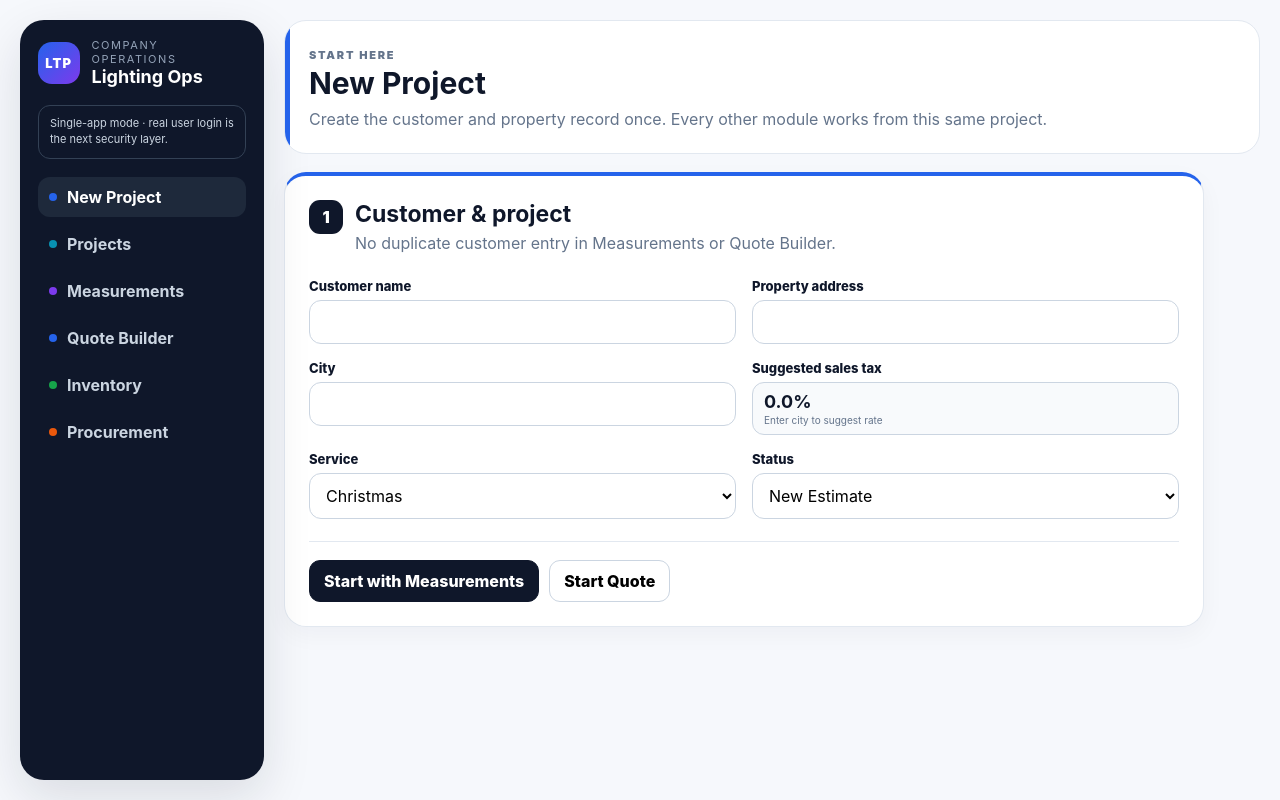
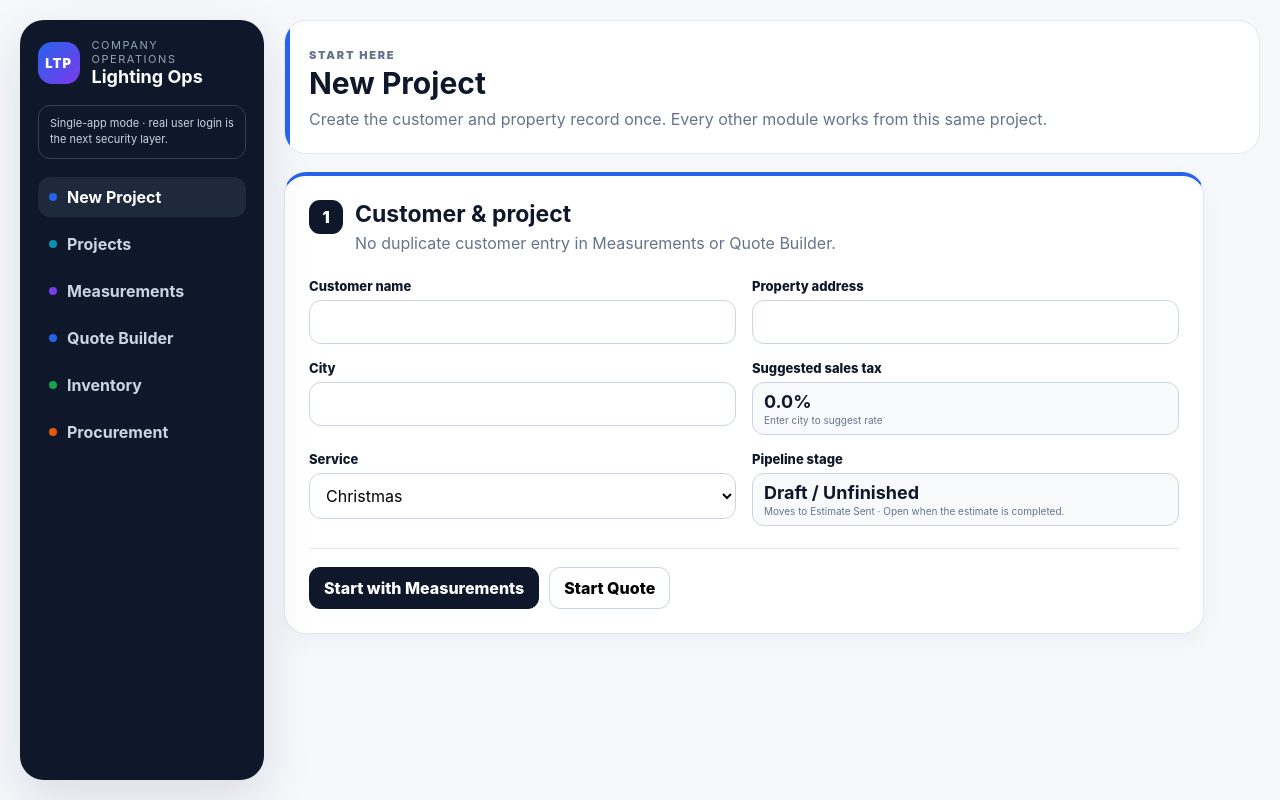
Before and after one commit to lightthepeak-sys/LTP, a React (Vite) app: page / in a window 1280 px wide. Built offline with nearby package versions, Linux system fonts and the light colour scheme.

Commit message:
Add three-option permanent estimates and pipeline stages

```diff
--- a/src/App.tsx
+++ b/src/App.tsx
@@ -1,7 +1,7 @@
 import { useEffect, useMemo, useState } from "react";
 
 type Service = "Christmas" | "Permanent";
-type Status = "New Estimate" | "Quote Approved" | "Quote Not Approved";
+type Status = "Estimate Sent" | "Quote Approved" | "Quote Not Approved";
 type LandscapeItem = { id:string; type:"Palm"|"Tree"|"Bush"|"Column"; preset:string; count:number; strandsEach:number };
 type DecorItem = { id:string; type:"Wreath"|"Garland"|"Snowflake"|"Teardrop"|"Ground Stakes"; preset:string; count:number; amount:number };
 type Tab = "new" | "quote" | "measure" | "projects" | "inventory" | "purchasing";
@@ -18,7 +18,7 @@ type Project = {
   stories:number; roofSurface:string; complexity:string; access:string;
   bushFt:number; bushStrandsOverride:number; palmStrands:number; treeStrands:number; columnStrands:number;
   wreathSize:number; wreathQty:number; garlandFt:number; snowflakes:number; treeDrops:number;
-  roofRate:number; permanentFt:number; permanentCoverage:string; permanentRate:number;
+  roofRate:number; permanentFt:number; permanentCoverage:string; permanentRate:number; permanentFrontFt:number; permanentFrontSidesFt:number; permanentAllAroundFt:number;
   landscapeItems?:LandscapeItem[]; decorItems?:DecorItem[]; quoteComplete?:boolean; draftStep?:number;
 };
 
@@ -102,12 +102,12 @@ const REFERENCE_PRESETS=[
 
 
 const emptyProject=():Project=>({
-  id:uid(),updatedAt:new Date().toISOString(),customer:"",address:"",city:"",taxRate:0,service:"Christmas",status:"New Estimate",
+  id:uid(),updatedAt:new Date().toISOString(),customer:"",address:"",city:"",taxRate:0,service:"Christmas",status:"Estimate Sent",
   roofFt:0,ridgeFt:0,groundFt:0,garageFt:0,windowFt:0,c9Color:"Sun Warm White",
   stories:1,roofSurface:"Shingle",complexity:"Straight / simple",access:"Standard ladder access",
   bushFt:0,bushStrandsOverride:0,palmStrands:0,treeStrands:0,columnStrands:0,
   wreathSize:48,wreathQty:0,garlandFt:0,snowflakes:0,treeDrops:0,
-  roofRate:8,permanentFt:0,permanentCoverage:"Front Only",permanentRate:35,landscapeItems:[],decorItems:[],quoteComplete:false,draftStep:0
+  roofRate:8,permanentFt:0,permanentCoverage:"Front Only",permanentRate:35,permanentFrontFt:0,permanentFrontSidesFt:0,permanentAllAroundFt:0,landscapeItems:[],decorItems:[],quoteComplete:false,draftStep:0
 });
 
 function loadProjects():Project[]{
@@ -166,10 +166,17 @@ export default function App(){
 
   const estimate=useMemo(()=>{
     if(project.service==="Permanent"){
-      const sell=project.permanentFt*project.permanentRate;
+      const front=project.permanentFrontFt||0;
+      const frontSides=project.permanentFrontSidesFt||0;
+      const allAround=project.permanentAllAroundFt||0;
+      const frontSell=front*project.permanentRate;
+      const frontSidesSell=frontSides*project.permanentRate;
+      const allAroundSell=allAround*project.permanentRate;
+      const sell=frontSell;
       const material=0;
-      return {selling:sell,material,gp:sell-material,gm:sell?sell?((sell-material)/sell)*100:0:0,roofRate:0,suggestedRoofRate:0,
-        roofBulbs:0,ridgeBulbs:0,groundBulbs:0,bushStrands:0,miniStrands:0};
+      return {selling:sell,material,gp:sell-material,gm:sell?((sell-material)/sell)*100:0,roofRate:0,suggestedRoofRate:0,
+        roofBulbs:0,ridgeBulbs:0,groundBulbs:0,bushStrands:0,miniStrands:0,
+        permanentOptions:{front:{ft:front,sell:frontSell},frontSides:{ft:frontSides,sell:frontSidesSell},allAround:{ft:allAround,sell:allAroundSell}}};
     }
     let base=project.stories===1?8:project.stories===2?9:10;
     base+=complexityRates[project.complexity]||0;
@@ -208,7 +215,11 @@ export default function App(){
   },[project]);
 
   const projectUsage=(p:Project)=>{
-    if(p.service==="Permanent")return {permanent:p.permanentFt};
+    if(p.service==="Permanent"){
+      const ft=p.permanentCoverage==="All Around"?(p.permanentAllAroundFt||p.permanentFt):
+        p.permanentCoverage==="Front & Sides"?(p.permanentFrontSidesFt||p.permanentFt):(p.permanentFrontFt||p.permanentFt);
+      return {permanent:ft};
+    }
     const roofBulbs=Math.ceil((p.roofFt+p.garageFt+p.windowFt)/1.25);
     const ridgeBulbs=Math.ceil(p.ridgeFt/1.25);
     const groundBulbs=Math.ceil(p.groundFt/1.25);
@@ -285,7 +296,7 @@ export default function App(){
   });
 
   function saveProject(complete=false){
-    const next={...project,quoteComplete:complete,draftStep:complete?4:step,updatedAt:new Date().toISOString()};
+    const next={...project,status:complete&&project.status!=="Quote Approved"&&project.status!=="Quote Not Approved"?"Estimate Sent":project.status,quoteComplete:complete,draftStep:complete?(project.service==="Permanent"?3:4):step,updatedAt:new Date().toISOString()};
     setProject(next);
     setProjects(prev=>{
       const i=prev.findIndex(x=>x.id===next.id);
@@ -386,8 +397,8 @@ export default function App(){
       const next={...p,status:"Quote Not Approved" as Status,updatedAt:new Date().toISOString()};
       setProjects(prev=>prev.map(x=>x.id===p.id?next:x));if(project.id===p.id)setProject(next);return;
     }
-    if(action==="new-estimate"){
-      const next={...p,status:"New Estimate" as Status,updatedAt:new Date().toISOString()};
+    if(action==="estimate-sent"){
+      const next={...p,status:"Estimate Sent" as Status,updatedAt:new Date().toISOString()};
       setProjects(prev=>prev.map(x=>x.id===p.id?next:x));if(project.id===p.id)setProject(next);return;
     }
     if(action==="delete"){deleteProject(p.id)}
@@ -396,7 +407,7 @@ export default function App(){
   const serviceProjects=projects.filter(p=>p.service===projectServiceView);
   const approvedProjects=serviceProjects.filter(p=>p.status==="Quote Approved");
   const lostProjects=serviceProjects.filter(p=>p.status==="Quote Not Approved");
-  const openProjects=serviceProjects.filter(p=>p.status==="New Estimate");
+  const openProjects=serviceProjects.filter(p=>p.status==="Estimate Sent");
   const unfinishedProjects=serviceProjects.filter(p=>!p.quoteComplete);
   const decidedProjects=approvedProjects.length+lostProjects.length;
   const closingRate=decidedProjects?approvedProjects.length/decidedProjects*100:0;
@@ -441,7 +452,7 @@ export default function App(){
             <Field label="City"><input className="input" value={project.city||""} onChange={e=>{const city=e.target.value;setProject(p=>({...p,city,taxRate:suggestTaxRate(city),updatedAt:new Date().toISOString()}))}} /></Field>
             <Field label="Suggested sales tax"><div className="tax-suggestion"><b>{(project.taxRate||0).toFixed(1)}%</b><span>{project.city?taxCountyNote(project.city):"Enter city to suggest rate"}</span></div></Field>
             <Field label="Service"><select className="input" value={project.service} onChange={e=>set("service",e.target.value as Service)}><option>Christmas</option><option>Permanent</option></select></Field>
-            <Field label="Status"><select className="input" value={project.status} onChange={e=>set("status",e.target.value as Status)}>{["New Estimate","Quote Approved","Quote Not Approved"].map(x=><option key={x}>{x}</option>)}</select></Field>
+            <Field label="Pipeline stage"><div className="tax-suggestion"><b>Draft / Unfinished</b><span>Moves to Estimate Sent · Open when the estimate is completed.</span></div></Field>
           </div>
           <div className="new-project-actions">
             <button className="primary" onClick={()=>{saveProject(false);setTab("measure")}}>Start with Measurements</button>
@@ -453,15 +464,19 @@ export default function App(){
       {tab==="quote"&&<section className="page">
         <div className="page-head blue-head">
           <div><span className="eyebrow">Quote Builder · {project.customer||"Current project"}</span><h1>Build the scope without the noise.</h1><p>Property first, then lighting and landscape, then décor. Pricing and Jobber notes stay on the final estimate step.</p></div>
-          <div className="head-actions"><span className={"status-pill "+project.status.toLowerCase().replaceAll(" ","-")}>{project.status}</span><button className="primary" onClick={()=>saveProject(step===4)}>{savedFlash||(step===4?"Save Project":"Save Draft")}</button></div>
+          <div className="head-actions"><span className={"status-pill "+project.status.toLowerCase().replaceAll(" ","-")}>{project.status}</span><button className="primary" onClick={()=>saveProject(step===(project.service==="Permanent"?3:4))}>{savedFlash||(step===(project.service==="Permanent"?3:4)?"Save Project":"Save Draft")}</button></div>
         </div>
 
-        <div className="stepper four-steps">
+        {project.service==="Permanent"?<div className="stepper three-steps">
+          <StepDot n={1} label="Property" active={step===1} done={step>1} onClick={()=>setStep(1)}/>
+          <StepDot n={2} label="Permanent Lighting" active={step===2} done={step>2} onClick={()=>setStep(2)}/>
+          <StepDot n={3} label="Project Estimate" active={step===3} done={false} onClick={()=>setStep(3)}/>
+        </div>:<div className="stepper four-steps">
           <StepDot n={1} label="Property" active={step===1} done={step>1} onClick={()=>setStep(1)}/>
           <StepDot n={2} label="Lighting & Landscape" active={step===2} done={step>2} onClick={()=>setStep(2)}/>
           <StepDot n={3} label="Décor & Add-ons" active={step===3} done={step>3} onClick={()=>setStep(3)}/>
           <StepDot n={4} label="Project Estimate" active={step===4} done={false} onClick={()=>setStep(4)}/>
-        </div>
+        </div>}
 
         <div className={"wizard-card step-"+step}>
           {step===1&&<>
@@ -517,15 +532,19 @@ export default function App(){
           </>}
 
           {step===2&&project.service==="Permanent"&&<>
-            <div className="section-title"><span>2</span><div><h2>Permanent Lighting Scope</h2><p>Permanent uses exact measured footage with no automatic waste allowance.</p></div></div>
-            <div className="form-grid three">
-              <Field label="Measured footage"><input className="input" type="number" min="0" value={project.permanentFt} onChange={e=>set("permanentFt",+e.target.value)}/></Field>
-              <Field label="Coverage"><select className="input" value={project.permanentCoverage} onChange={e=>set("permanentCoverage",e.target.value)}><option>Front Only</option><option>Front & Sides</option><option>All Around</option></select></Field>
+            <div className="section-title"><span>2</span><div><h2>Permanent Lighting</h2><p>Capture all three coverage measurements and price all three options at once.</p></div></div>
+            <div className="permanent-measure-grid">
+              <div className="coverage-measure-card"><span>Option 1</span><h3>All Around</h3><Field label="Measured footage"><input className="input" type="number" min="0" value={project.permanentAllAroundFt||0} onChange={e=>set("permanentAllAroundFt",+e.target.value)}/></Field><b>{money((project.permanentAllAroundFt||0)*project.permanentRate)}</b></div>
+              <div className="coverage-measure-card recommended"><span>Option 2 · Recommended</span><h3>Front & Sides</h3><Field label="Measured footage"><input className="input" type="number" min="0" value={project.permanentFrontSidesFt||0} onChange={e=>set("permanentFrontSidesFt",+e.target.value)}/></Field><b>{money((project.permanentFrontSidesFt||0)*project.permanentRate)}</b></div>
+              <div className="coverage-measure-card"><span>Option 3</span><h3>Front Only</h3><Field label="Measured footage"><input className="input" type="number" min="0" value={project.permanentFrontFt||0} onChange={e=>set("permanentFrontFt",+e.target.value)}/></Field><b>{money((project.permanentFrontFt||0)*project.permanentRate)}</b></div>
+            </div>
+            <div className="form-grid two permanent-rate-row">
               <Field label="Selling rate · $/ft"><input className="input" type="number" min="0" step=".5" value={project.permanentRate} onChange={e=>set("permanentRate",+e.target.value)}/></Field>
+              <Field label="Approved coverage" hint="Only used once the customer selects an option; this drives reserved inventory."><select className="input" value={project.permanentCoverage} onChange={e=>set("permanentCoverage",e.target.value)}><option>Front Only</option><option>Front & Sides</option><option>All Around</option></select></Field>
             </div>
           </>}
 
-          {step===3&&<>
+          {step===3&&project.service==="Christmas"&&<>
             <div className="section-title"><span>3</span><div><h2>Décor & Add-ons</h2><p>Add only what is actually included. Leave this blank for a lighting-only project.</p></div></div>
             <div className="add-item-row decor-add-row">
               <Field label="Add-on"><select className="input" value={decorType} onChange={e=>{const t=e.target.value as DecorItem["type"];setDecorType(t);if(t==="Wreath")setDecorPreset("48 in");if(t==="Garland")setDecorAmount(9);if(t==="Ground Stakes")setDecorAmount(25)}}><option>Wreath</option><option>Garland</option><option>Snowflake</option><option>Teardrop</option><option>Ground Stakes</option></select></Field>
@@ -541,16 +560,20 @@ export default function App(){
             </article>)}</div>}
           </>}
 
-          {step===4&&<>
+          {((project.service==="Christmas"&&step===4)||(project.service==="Permanent"&&step===3))&&<>
             <div className="section-title"><span>4</span><div><h2>Project Estimate</h2><p>Review the numbers and copy the final Jobber note. No scope editing is needed here.</p></div></div>
-            <div className="estimate-summary-clean">
+            {project.service==="Permanent"?<div className="permanent-estimate-options">
+              <div><span>All Around</span><b>{qty(project.permanentAllAroundFt||0)} ft</b><strong>{money((project.permanentAllAroundFt||0)*project.permanentRate)}</strong></div>
+              <div className="recommended"><span>Front & Sides</span><b>{qty(project.permanentFrontSidesFt||0)} ft</b><strong>{money((project.permanentFrontSidesFt||0)*project.permanentRate)}</strong></div>
+              <div><span>Front Only</span><b>{qty(project.permanentFrontFt||0)} ft</b><strong>{money((project.permanentFrontFt||0)*project.permanentRate)}</strong></div>
+            </div>:<div className="estimate-summary-clean">
               <div><span>Pre-tax price</span><b>{money(estimate.selling)}</b></div>
               <div><span>Estimated tax · {(project.taxRate||0).toFixed(1)}%</span><b>{money(estimate.selling*(project.taxRate||0)/100)}</b></div>
               <div><span>Customer total</span><b>{money(estimate.selling*(1+(project.taxRate||0)/100))}</b></div>
               <div><span>Material cost</span><b>{money(estimate.material)}</b></div>
               <div><span>Gross profit</span><b>{money(estimate.gp)}</b></div>
               <div><span>Gross margin</span><b>{estimate.gm.toFixed(1)}%</b></div>
-            </div>
+            </div>}
             {shortages.length>0&&<div className="warning-box red-box"><b>Inventory shortage:</b> {shortages.map(([k,u])=>INV[k]?.name+" ("+qty(u-availability(k).available)+" short)").join(", ")}</div>}
             <div className="inline-jobber">
               <div className="inline-jobber-head"><div><span className="eyebrow">Jobber note</span><h3>Scope-aware install note</h3></div><button onClick={()=>navigator.clipboard.writeText(handoff)}>Copy note</button></div>
@@ -561,8 +584,8 @@ export default function App(){
 
           <div className="wizard-actions">
             <button disabled={step===1} onClick={()=>setStep(s=>Math.max(1,s-1))}>← Back</button>
-            <span>Step {step} of 4</span>
-            {step<4?<button className="primary" onClick={()=>setStep(s=>Math.min(4,s+1))}>Next →</button>:<button className="primary" onClick={()=>saveProject(true)}>Save Project</button>}
+            <span>Step {step} of {project.service==="Permanent"?3:4}</span>
+            {step<(project.service==="Permanent"?3:4)?<button className="primary" onClick={()=>setStep(s=>Math.min(project.service==="Permanent"?3:4,s+1))}>Next →</button>:<button className="primary" onClick={()=>saveProject(true)}>Save Project</button>}
           </div>
         </div>
       </section>}
@@ -589,7 +612,7 @@ export default function App(){
 
         <div className="project-metrics">
           <Metric label={projectServiceView+" estimates"} value={String(serviceProjects.length)} tone="cyan"/>
-          <Metric label="New estimates" value={String(openProjects.length)} tone="blue"/>
+          <Metric label="Estimate sent · open" value={String(openProjects.length)} tone="blue"/>
           <Metric label="Quote approved" value={String(approvedProjects.length)} tone="green"/>
           <Metric label="Quote not approved" value={String(lostProjects.length)} tone="red"/>
           <Metric label="Closing rate" value={closingRate.toFixed(1)+"%"} tone="purple"/>
@@ -597,7 +620,7 @@ export default function App(){
         </div>
 
         {serviceProjects.length===0?<div className="empty-state">No {projectServiceView} projects yet.</div>:<>
-          <ProjectGroup title="New Estimates" tone="blue" projects={visibleOpen} onAction={projectAction}/>
+          <ProjectGroup title="Estimate Sent · Open" tone="blue" projects={visibleOpen} onAction={projectAction}/>
           <ProjectGroup title="Quote Approved" tone="green" projects={visibleApproved} onAction={projectAction}/>
           <ProjectGroup title="Quote Not Approved" tone="red" projects={visibleLost} onAction={projectAction}/>
         </>}
@@ -913,7 +936,7 @@ function ProjectGroup({title,tone,projects,onAction}:{title:string;tone:string;p
         <span className={"status-pill "+p.status.toLowerCase().replaceAll(" ","-")}>{p.status}</span>
         <select className="project-action-select" defaultValue="" onChange={e=>{const a=e.target.value;projectActionReset(e.currentTarget);onAction(p,a)}}>
           <option value="" disabled>Update status…</option>
-          {p.status!=="New Estimate"&&<option value="new-estimate">Move to New Estimate</option>}
+          {p.status!=="Estimate Sent"&&<option value="estimate-sent">Move to New Estimate</option>}
           {p.status!=="Quote Approved"&&<option value="approved">Mark Quote Approved</option>}
           {p.status!=="Quote Not Approved"&&<option value="not-approved">Mark Quote Not Approved</option>}
           <option value="delete">Delete Project</option>
@@ -1028,16 +1051,17 @@ function applyColor(u:Record<string,number>,color:string,count:number){
 }
 function buildHandoff(p:Project,e:any){
   if(p.service==="Permanent"){
+    const selectedFt=p.permanentCoverage==="All Around"?(p.permanentAllAroundFt||0):p.permanentCoverage==="Front & Sides"?(p.permanentFrontSidesFt||0):(p.permanentFrontFt||0);
     const lines=[
       "PROPERTY: "+p.stories+" story · "+p.roofSurface+" · "+p.complexity+" · "+p.access,
       "COLOR / SYSTEM: Minleon permanent lighting",
       "",
       "PERMANENT LIGHTING",
       "Coverage: "+p.permanentCoverage,
-      "Measured footage: "+p.permanentFt+" ft",
-      "Expected material: "+p.permanentFt+" ft Minleon permanent lighting",
+      "Measured footage: "+selectedFt+" ft",
+      "Expected material: "+selectedFt+" ft Minleon permanent lighting",
       "",
-      "TECH: Record actual installed footage and explain any variance."
+      "TECH: Install only the approved coverage. Record actual installed footage and explain any variance."
     ];
     return lines.join("\n");
   }
```
